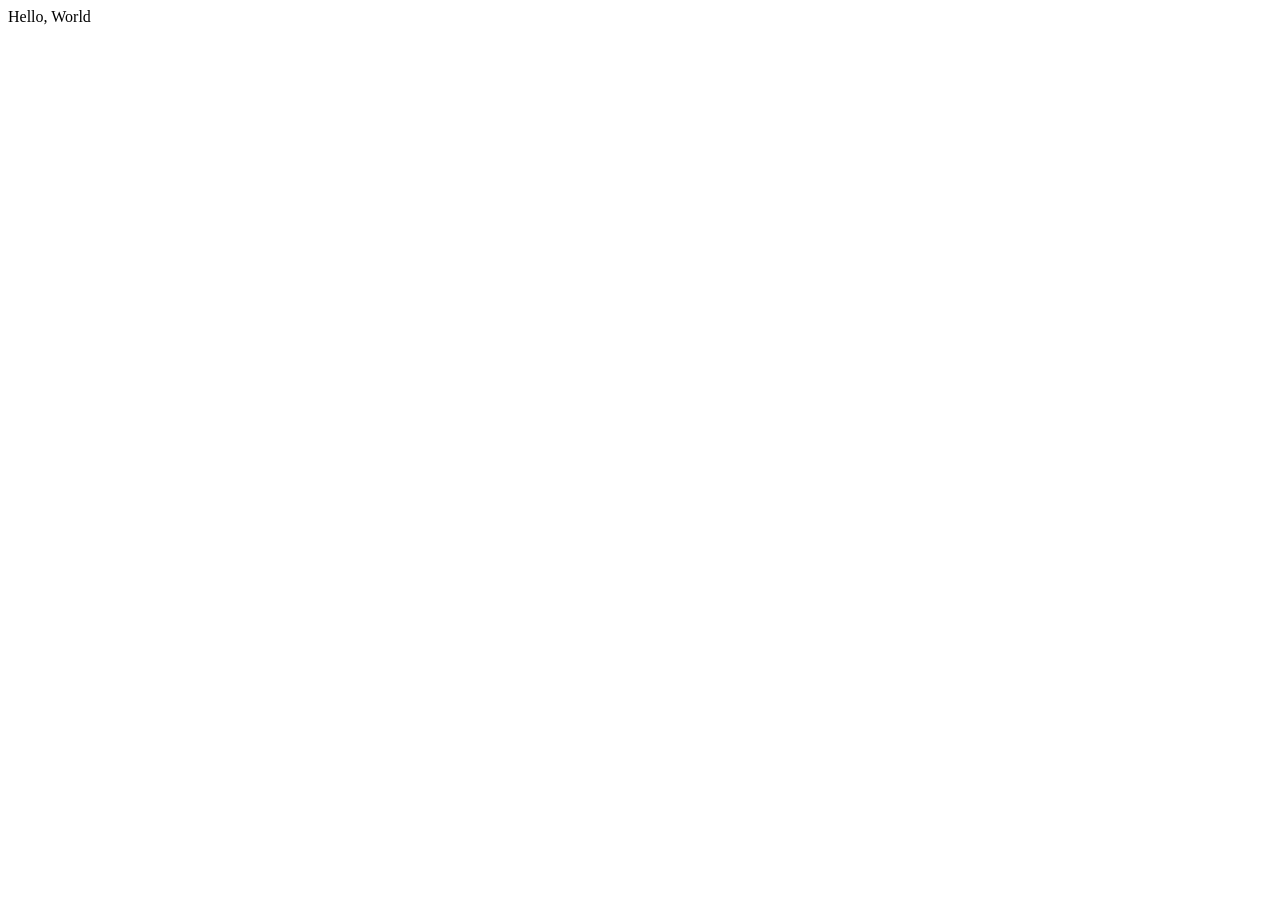
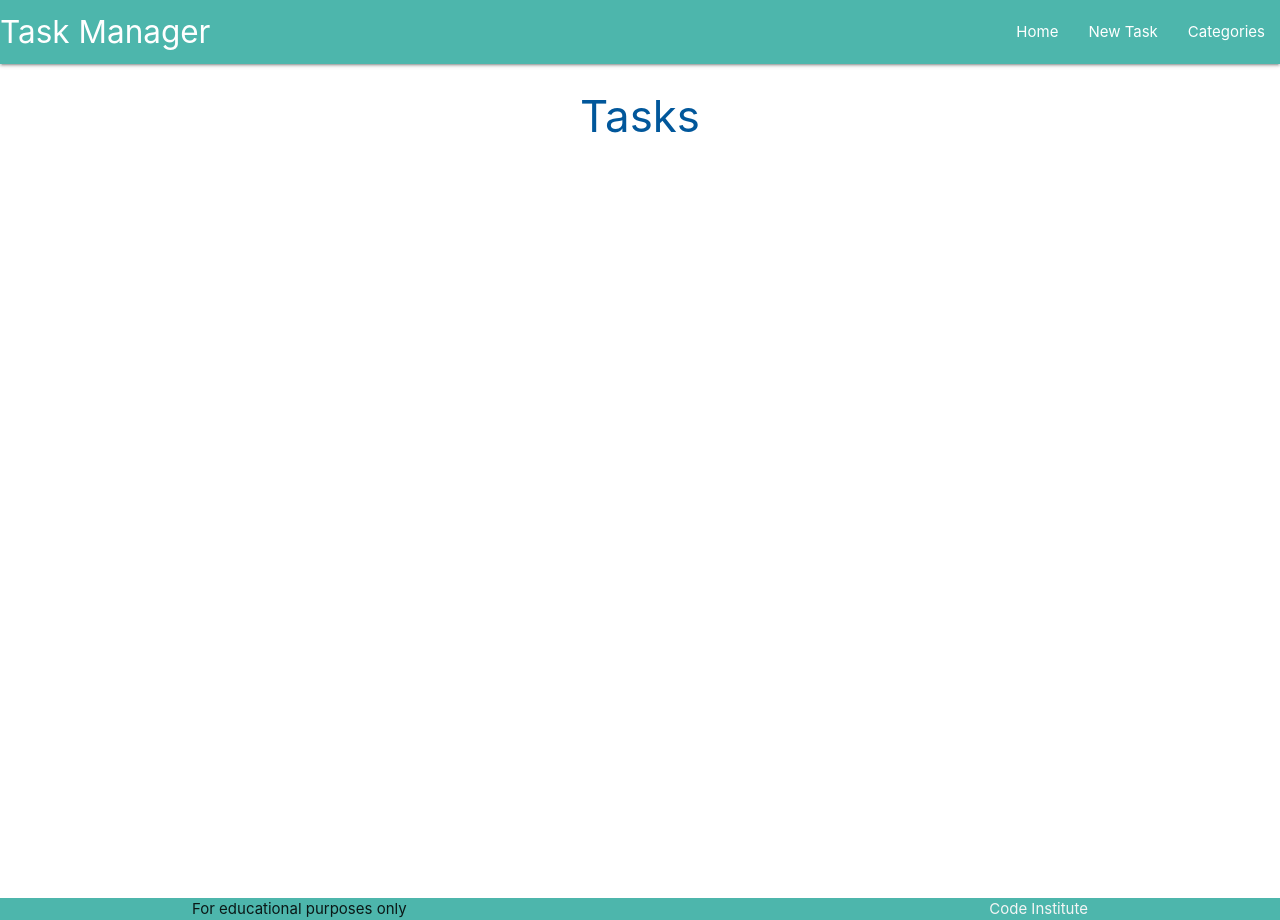
Before and after one commit to viktoriamahrberg/flask-sqlalchemy-task-manager, a Flask app: page / in a window 1280 px wide. Before the commit the page is almost empty. Run offline with Flask 2, Linux system fonts and the light colour scheme; some libraries are stand-ins or nearby versions.

Commit message:
Add tasks template page

```diff
--- a/taskmanager/routes.py
+++ b/taskmanager/routes.py
@@ -5,4 +5,4 @@ from taskmanager.models import Category, Task
 
 @app.route("/")
 def home():
-    return render_template("base.html")
+    return render_template("tasks.html")
--- /dev/null
+++ b/taskmanager/static/css/style.css
@@ -0,0 +1,9 @@
+body {
+    display: flex;
+    min-height: 100vh;
+    flex-direction: column;
+  }
+
+  main {
+    flex: 1 0 auto;
+  }
--- /dev/null
+++ b/taskmanager/static/js/script.js
@@ -0,0 +1,5 @@
+document.addEventListener('DOMContentLoaded', function() {
+    // sidenav initialization
+    let sidenav = document.querySelectorAll('.sidenav');
+    M.Sidenav.init(sidenav);
+  });
--- a/taskmanager/templates/base.html
+++ b/taskmanager/templates/base.html
@@ -4,9 +4,53 @@
     <meta charset="UTF-8">
     <meta http-equiv="X-UA-Compatible" content="IE=edge">
     <meta name="viewport" content="width=device-width, initial-scale=1.0">
+    <link rel="stylesheet" href="https://cdnjs.cloudflare.com/ajax/libs/font-awesome/6.1.1/css/all.min.css" integrity="sha512-KfkfwYDsLkIlwQp6LFnl8zNdLGxu9YAA1QvwINks4PhcElQSvqcyVLLD9aMhXd13uQjoXtEKNosOWaZqXgel0g==" crossorigin="anonymous" referrerpolicy="no-referrer" />
+    <link rel="stylesheet" href="https://cdnjs.cloudflare.com/ajax/libs/materialize/1.0.0/css/materialize.min.css" type="text/css">
+    <link rel="stylesheet" href="{{ url_for('static', filename='css/style.css') }}" type="text/css">
     <title>Task Manager</title>
 </head>
 <body>
-    Hello, World
+    <header>
+        <!-- top navbar -->
+    <nav class="teal lighten-2">
+        <div class="nav-wrapper">
+          <a href="{{ url_for('home') }}" class="brand-logo">Task Manager</a>
+          <a href="#" data-target="mobile-demo" class="sidenav-trigger"><i class="fas fa-bars"></i></a>
+          <ul class="right hide-on-med-and-down">
+            <li><a href="{{ url_for('home') }}">Home</a></li>
+            <li><a href="{{ url_for('home') }}">New Task</a></li>
+            <li><a href="{{ url_for('home') }}">Categories</a></li>
+
+
+          </ul>
+        </div>
+      </nav>
+            <!-- mobile sidenav -->
+
+      <ul class="sidenav" id="mobile-demo">
+        <li><a href="{{ url_for('home') }}">Home</a></li>
+        <li><a href="">New Task</a></li>
+        <li><a href="">Categories</a></li>
+
+
+
+      </ul>
+    </header>
+    <main class="container">
+        {% block content %}
+        {% endblock %}
+
+    </main>
+    <footer class="teal lighten-2">
+        <div class="footer-copyright">
+          <div class="container ">
+         For educational purposes only
+          <a class="grey-text text-lighten-4 right" href="#!">Code Institute</a>
+          </div>
+        </div>
+      </footer>
+    <script src="https://cdnjs.cloudflare.com/ajax/libs/materialize/1.0.0/js/materialize.min.js"></script>
+    <script src="{{ url_for('static', filename='js/script.js') }}"></script>
+
 </body>
 </html>
--- /dev/null
+++ b/taskmanager/templates/tasks.html
@@ -0,0 +1,4 @@
+{% extends "base.html" %}
+{% block content %}
+<h3 class="light-blue-text text-darken-4 center-align">Tasks</h3>
+{% endblock %}
```
